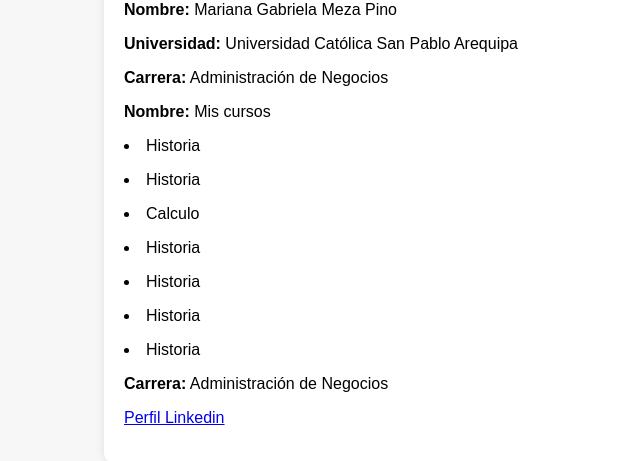
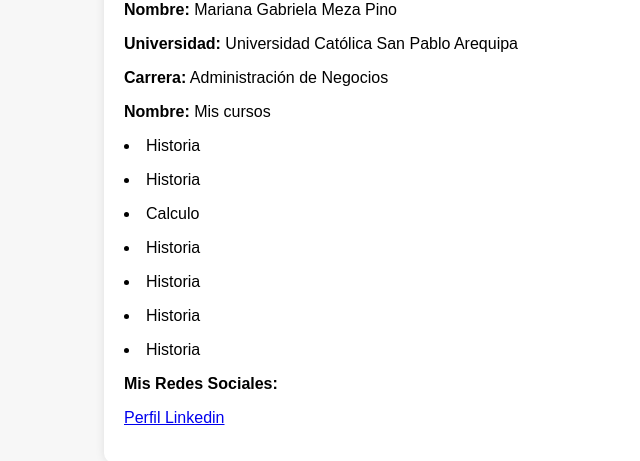
Before and after one commit to MariMezaPino/MarianaGabrielaMezaPino, a plain HTML site: page index.html in a window 1280 px wide. Shown: the part 139-600 px from the top of the page, without its empty margins (216-856 px from the left). Drawn offline with Linux system fonts and the light colour scheme.

Commit message:
index.html

```diff
--- a/index.html
+++ b/index.html
@@ -37,7 +37,7 @@
                 <p><li>Historia</li></p>
                 <p><li>Historia</li></p>
                 <p><li>Historia</li></p>
-        <p><strong>Carrera:</strong> Administración de Negocios</p>
+        <p><strong>Mis Redes Sociales:</strong></p>
                <p><a href="https://www.linkedin.com/in/mariana-gabriela-meza-pino-9692b9338/" target="_blank">Perfil Linkedin</p>
     </div>
 </body>
```
